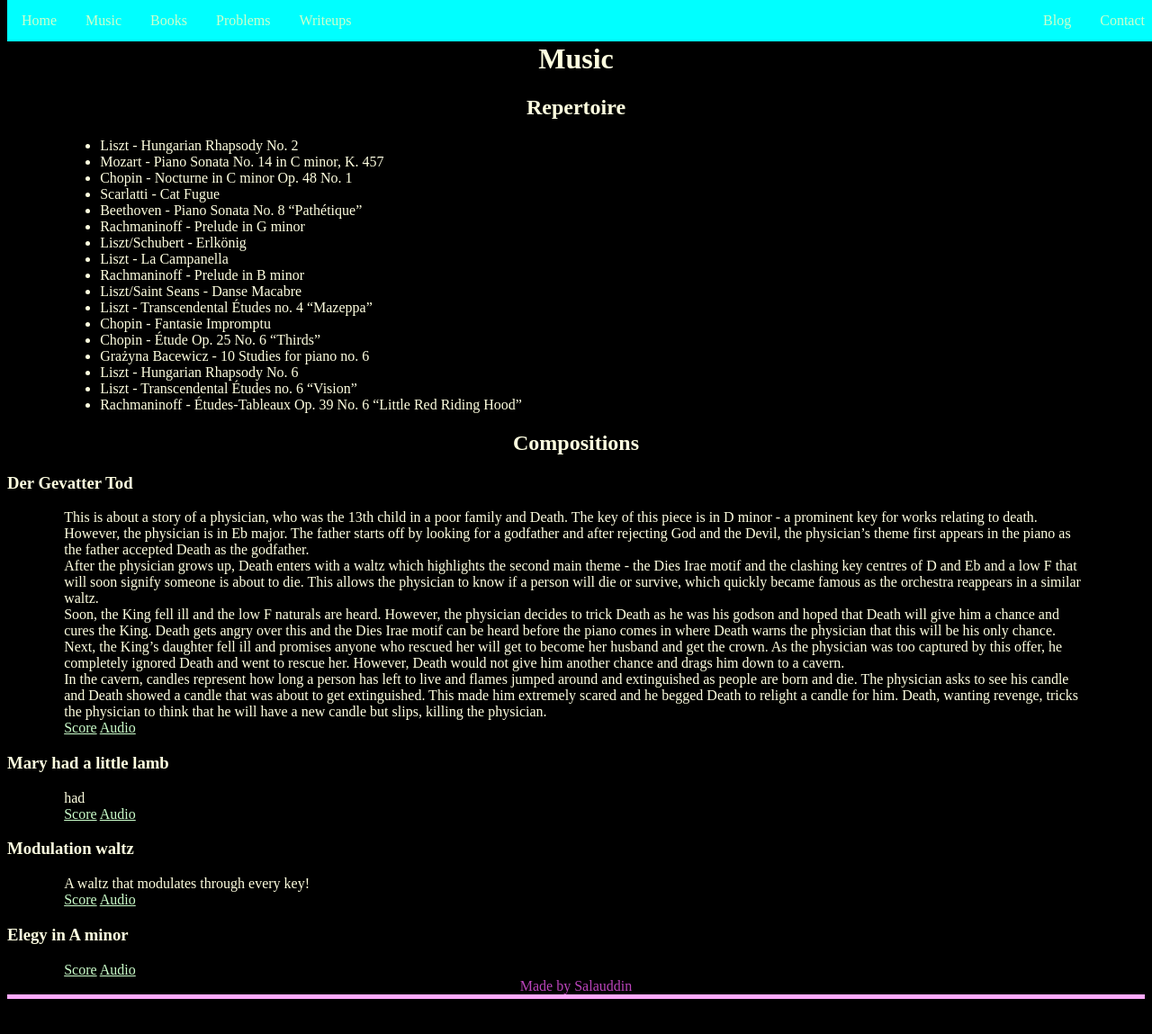
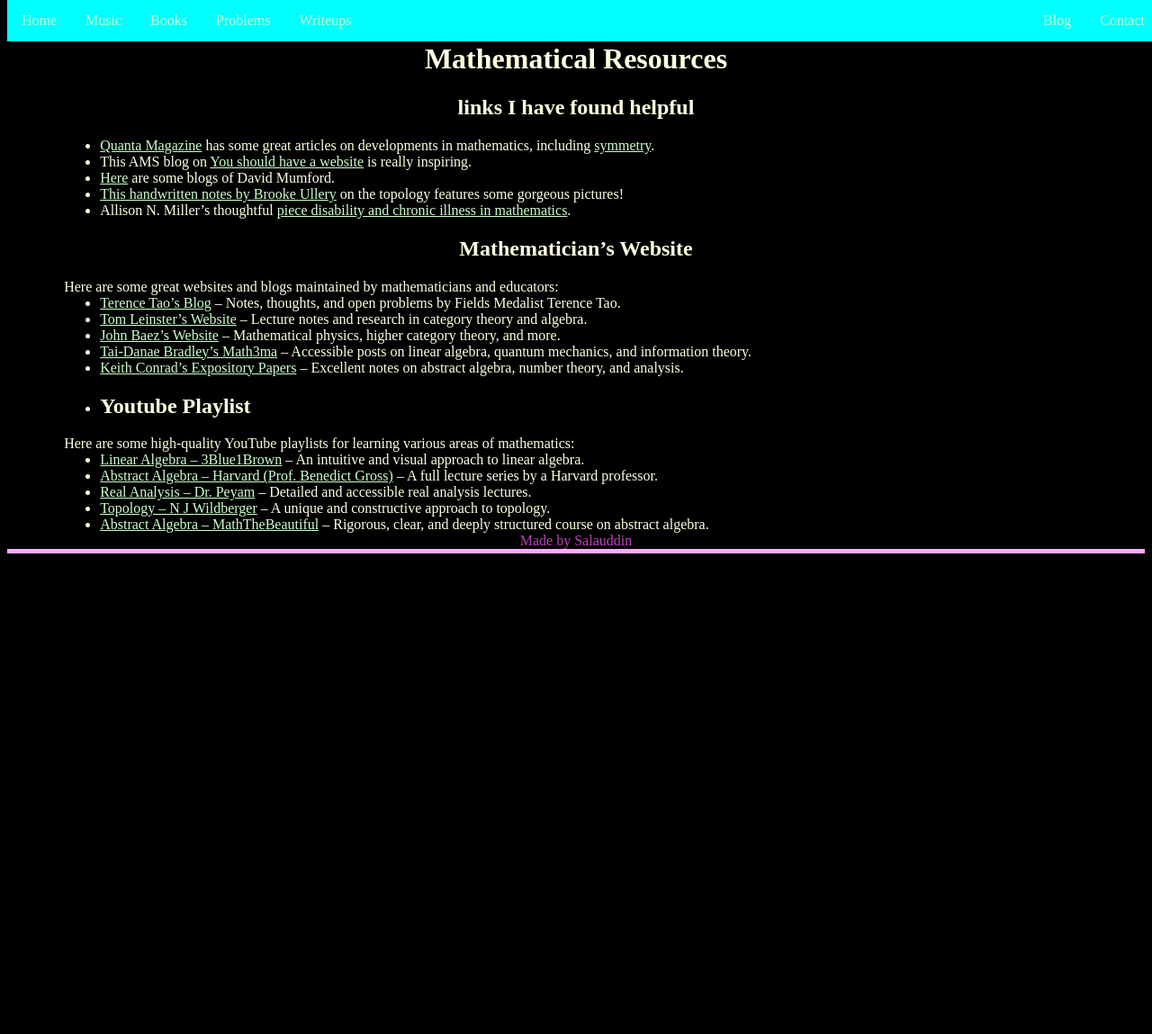
Before and after one commit to skmds99/salauddin.github.io, a Jekyll site: the page built from music.md, in a window 1280 px wide and 1218 px high. Shown: the top 1149 px of the window at 90% size. Built offline with Jekyll 4.4.1, drawn with Linux system fonts in a browser that asks for light colours.

Commit message:
Update music.md

```diff
--- a/music.md
+++ b/music.md
@@ -1,65 +1,36 @@
 ---
 layout: default
-title: Ariana's Site
+title: Resources
 ---
 
-# Music
+# Mathematical Resources
 {: style="font-size: 200%; text-align: center;"}
 
-## Repertoire
+## links I have found helpful
 {: style="text-align: center;"}
 
- - Liszt - Hungarian Rhapsody No. 2
- - Mozart - Piano Sonata No. 14 in C minor, K. 457
- - Chopin - Nocturne in C minor Op. 48 No. 1
- - Scarlatti - Cat Fugue
- - Beethoven - Piano Sonata No. 8 "Pathétique"
- - Rachmaninoff - Prelude in G minor
- - Liszt/Schubert - Erlkönig
- - Liszt - La Campanella
- - Rachmaninoff - Prelude in B minor
- - Liszt/Saint Seans - Danse Macabre
- - Liszt - Transcendental Études no. 4 "Mazeppa"
- - Chopin - Fantasie Impromptu
- - Chopin - Étude Op. 25 No. 6 "Thirds"
- - Grażyna Bacewicz - 10 Studies for piano no. 6
- - Liszt - Hungarian Rhapsody No. 6
- - Liszt - Transcendental Études no. 6 "Vision"
- - Rachmaninoff - Études-Tableaux Op. 39 No. 6 "Little Red Riding Hood"
+ - [Quanta Magazine](https://www.quantamagazine.org/mathematics/) has some great articles on developments in mathematics, including [symmetry](https://www.quantamagazine.org/symmetry-algebra-and-the-monster-20170817/).
+ - This AMS blog on [You should have a website](https://blogs.ams.org/mathgradblog/) is really inspiring.
+ - [Here](https://www.dam.brown.edu/people/mumford/blog.html) are some blogs of David Mumford.
+ - [This handwritten notes by Brooke Ullery](https://people.math.harvard.edu/~bullery/math131/) on the topology features some gorgeous pictures!
+ - Allison N. Miller's thoughtful [piece disability and chronic illness in mathematics](https://blogs.ams.org/inclusionexclusion/2021/08/23/on-disability-and-chronic-illness-in-mathematics/).
 
-## Compositions
+## Mathematician's Website
 {: style="text-align: center;"}
+Here are some great websites and blogs maintained by mathematicians and educators:
 
-### Der Gevatter Tod
+- [Terence Tao's Blog](https://www.math.ucla.edu/~tao/) – Notes, thoughts, and open problems by Fields Medalist Terence Tao.
+- [Tom Leinster's Website](https://www.maths.ed.ac.uk/~tl/) – Lecture notes and research in category theory and algebra.
+- [John Baez’s Website](https://math.ucr.edu/home/baez/) – Mathematical physics, higher category theory, and more.
+- [Tai-Danae Bradley’s Math3ma](https://www.math3ma.com/) – Accessible posts on linear algebra, quantum mechanics, and information theory.
+- [Keith Conrad's Expository Papers](https://kconrad.math.uconn.edu/blurbs/) – Excellent notes on abstract algebra, number theory, and analysis.
+-
+## Youtube Playlist
 
-This is about a story of a physician, who was the 13th child in a poor family and Death. The key of this piece is in D minor - a prominent key for works relating to death. However, the physician is in Eb major. The father starts off by looking for a godfather and after rejecting God and the Devil, the physician's theme first appears in the piano as the father accepted Death as the godfather.
+Here are some high-quality YouTube playlists for learning various areas of mathematics:
 
-After the physician grows up, Death enters with a waltz which highlights the second main theme - the Dies Irae motif and the clashing key centres of D and Eb and a low F that will soon signify someone is about to die. This allows the physician to know if a person will die or survive, which quickly became famous as the orchestra reappears in a similar waltz.
-
-Soon, the King fell ill and the low F naturals are heard. However, the physician decides to trick Death as he was his godson and hoped that Death will give him a chance and cures the King. Death gets angry over this and the Dies Irae motif can be heard before the piano comes in where Death warns the physician that this will be his only chance.
-
-Next, the King's daughter fell ill and promises anyone who rescued her will get to become her husband and get the crown. As the physician was too captured by this offer, he completely ignored Death and went to rescue her. However, Death would not give him another chance and drags him down to a cavern.
-
-In the cavern, candles represent how long a person has left to live and flames jumped around and extinguished as people are born and die. The physician asks to see his candle and Death showed a candle that was about to get extinguished. This made him extremely scared and he begged Death to relight a candle for him. Death, wanting revenge, tricks the physician to think that he will have a new candle but slips, killing the physician.
-
-[Score](./static/music/Der Gevatter Tod.pdf)
-[Audio](./static/music/Der Gevatter Tod.mp3)
-
-### Mary had a little lamb
-
-had
-
-[Score](./static/music/Mary had a little lamb.pdf)
-[Audio](./static/music/Mary had a little lamb.mp3)
-
-### Modulation waltz
-
-A waltz that modulates through every key!
-
-[Score](./static/music/Modulation waltz.pdf)
-[Audio](./static/music/Modulation waltz.mp3)
-
-### Elegy in A minor
-
-[Score](./static/music/Elegy in A minor.pdf)
-[Audio](./static/music/Elegy in A minor.mp3)
+- [Linear Algebra – 3Blue1Brown](https://www.youtube.com/playlist?list=PLZHQObOWTQDMsr9K-rj53DwVRMYO3t5Yr) – An intuitive and visual approach to linear algebra.
+- [Abstract Algebra – Harvard (Prof. Benedict Gross)](https://www.youtube.com/playlist?list=PL2SOU6wwxB0v1kQTpqpuu7dpiyEUo3rKp) – A full lecture series by a Harvard professor.
+- [Real Analysis – Dr. Peyam](https://www.youtube.com/playlist?list=PLJb1qAQIr3-CHp0IJwAxD8_k-0LNuL5jL) – Detailed and accessible real analysis lectures.
+- [Topology – N J Wildberger](https://www.youtube.com/playlist?list=PL55C7C83781CF4316) – A unique and constructive approach to topology.
+- [Abstract Algebra – MathTheBeautiful](https://www.youtube.com/playlist?list=PL8yHsr3EFj51z0hj3d6X1Zy3xJXSp3B7W) – Rigorous, clear, and deeply structured course on abstract algebra.
```
